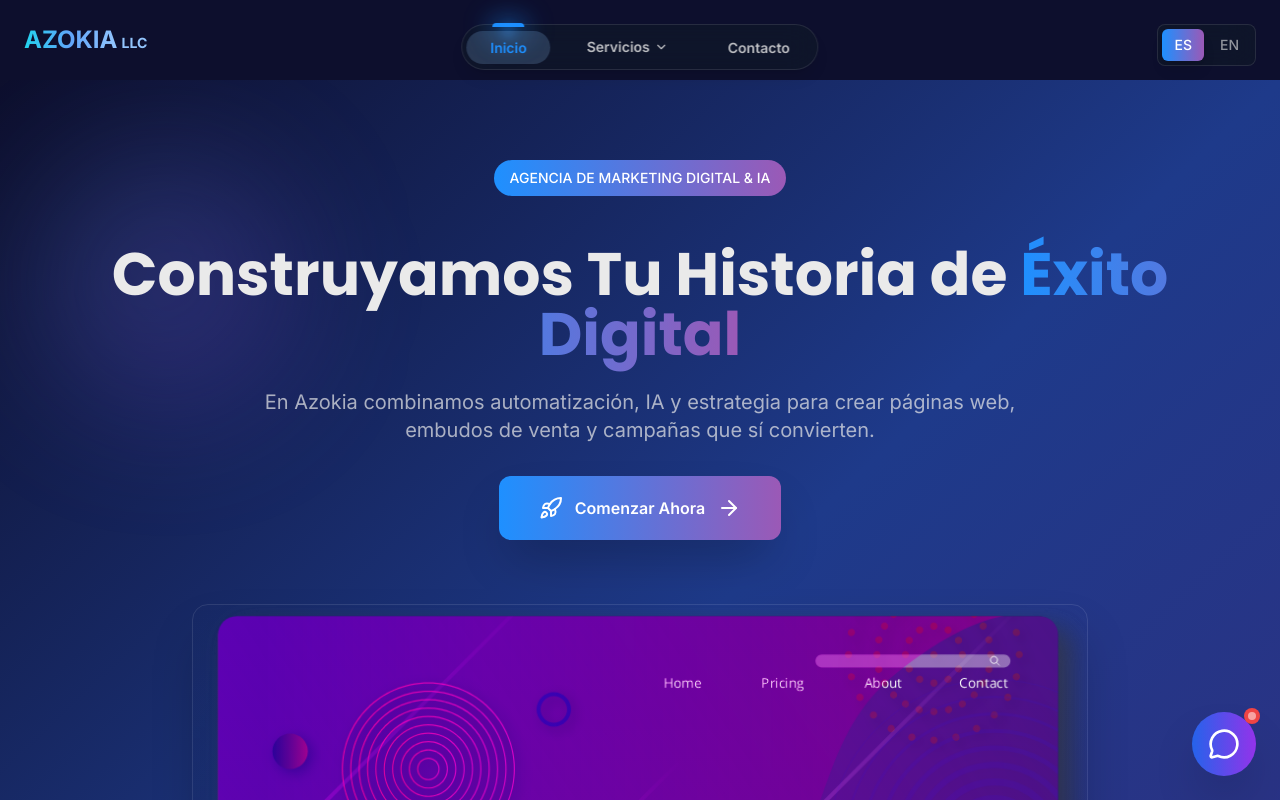
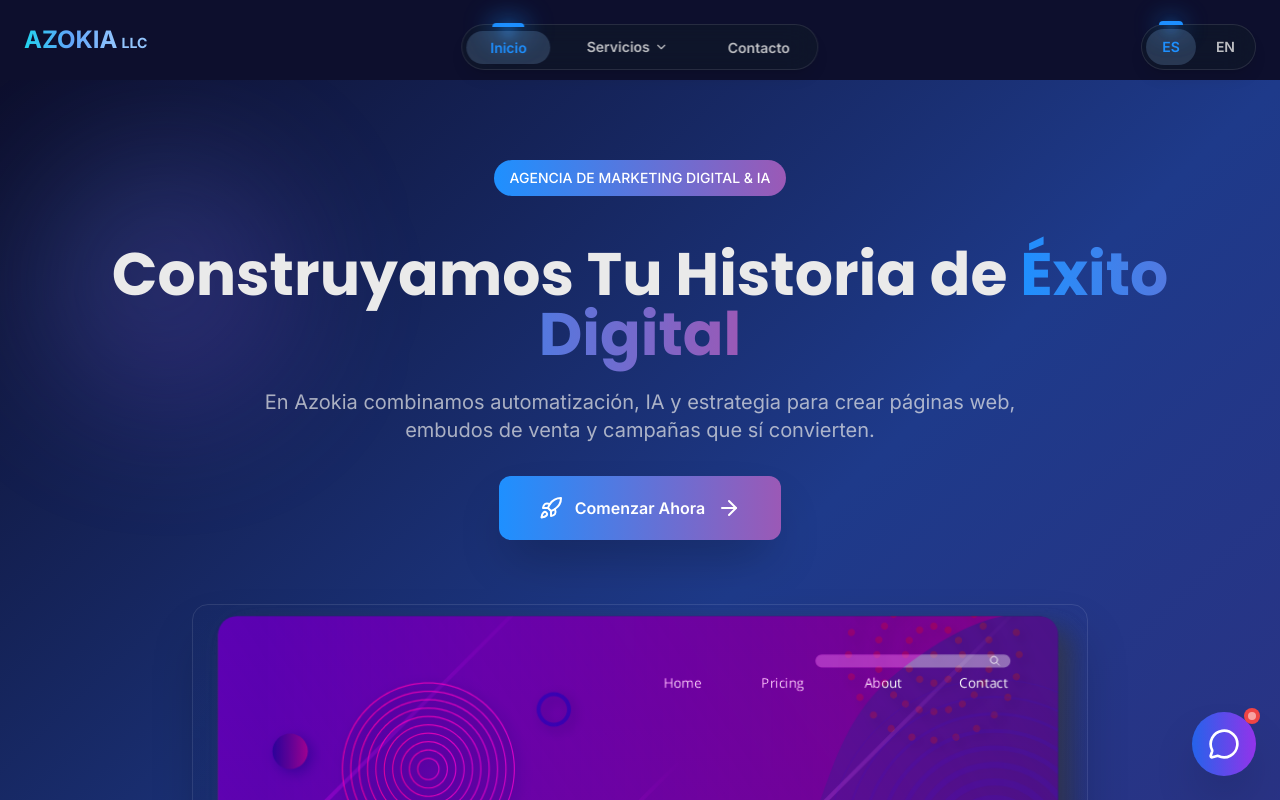
Before and after one commit to EdwinEstrella/azokia, a React (Vite) app: page / in a window 1280 px wide. Shown: the top 800 px of the page. Built offline with nearby package versions, Linux system fonts and the light colour scheme.

Commit message:
Estilizar selector de idiomas como el menú de navegación

```diff
--- a/src/components/Header.tsx
+++ b/src/components/Header.tsx
@@ -45,26 +45,44 @@ const Header: React.FC = () => {
 
       {/* Language Switcher - Fixed position */}
       <div className="fixed top-6 right-6 z-50">
-        <div className="flex items-center space-x-1 bg-slate-900/80 backdrop-blur-lg rounded-lg p-1 border border-white/10">
+        <div className="flex items-center gap-1 bg-slate-900/80 border border-white/10 backdrop-blur-lg py-1 px-1 rounded-full shadow-lg">
           <button
             onClick={() => setLanguage('es')}
-            className={`px-3 py-1.5 text-sm font-medium rounded-md transition-all duration-200 ${
+            className={`relative cursor-pointer text-sm font-semibold px-4 py-2 rounded-full transition-colors ${
               language === 'es'
-                ? 'bg-gradient-to-r from-[#1E90FF] to-[#9B59B6] text-white shadow-lg'
-                : 'text-[#EAEAEA]/60 hover:text-[#1E90FF]'
+                ? 'bg-white/10 text-[#1E90FF]'
+                : 'text-[#EAEAEA]/80 hover:text-[#1E90FF]'
             }`}
           >
             ES
+            {language === 'es' && (
+              <div className="absolute inset-0 w-full bg-[#1E90FF]/10 rounded-full -z-10">
+                <div className="absolute -top-2 left-1/2 -translate-x-1/2 w-6 h-1 bg-[#1E90FF] rounded-t-full">
+                  <div className="absolute w-8 h-4 bg-[#1E90FF]/20 rounded-full blur-md -top-1 -left-1" />
+                  <div className="absolute w-6 h-4 bg-[#1E90FF]/20 rounded-full blur-md -top-0.5" />
+                  <div className="absolute w-3 h-3 bg-[#1E90FF]/20 rounded-full blur-sm top-0 left-1.5" />
+                </div>
+              </div>
+            )}
           </button>
           <button
             onClick={() => setLanguage('en')}
-            className={`px-3 py-1.5 text-sm font-medium rounded-md transition-all duration-200 ${
+            className={`relative cursor-pointer text-sm font-semibold px-4 py-2 rounded-full transition-colors ${
               language === 'en'
-                ? 'bg-gradient-to-r from-[#1E90FF] to-[#9B59B6] text-white shadow-lg'
-                : 'text-[#EAEAEA]/60 hover:text-[#1E90FF]'
+                ? 'bg-white/10 text-[#1E90FF]'
+                : 'text-[#EAEAEA]/80 hover:text-[#1E90FF]'
             }`}
           >
             EN
+            {language === 'en' && (
+              <div className="absolute inset-0 w-full bg-[#1E90FF]/10 rounded-full -z-10">
+                <div className="absolute -top-2 left-1/2 -translate-x-1/2 w-6 h-1 bg-[#1E90FF] rounded-t-full">
+                  <div className="absolute w-8 h-4 bg-[#1E90FF]/20 rounded-full blur-md -top-1 -left-1" />
+                  <div className="absolute w-6 h-4 bg-[#1E90FF]/20 rounded-full blur-md -top-0.5" />
+                  <div className="absolute w-3 h-3 bg-[#1E90FF]/20 rounded-full blur-sm top-0 left-1.5" />
+                </div>
+              </div>
+            )}
           </button>
         </div>
       </div>
```
